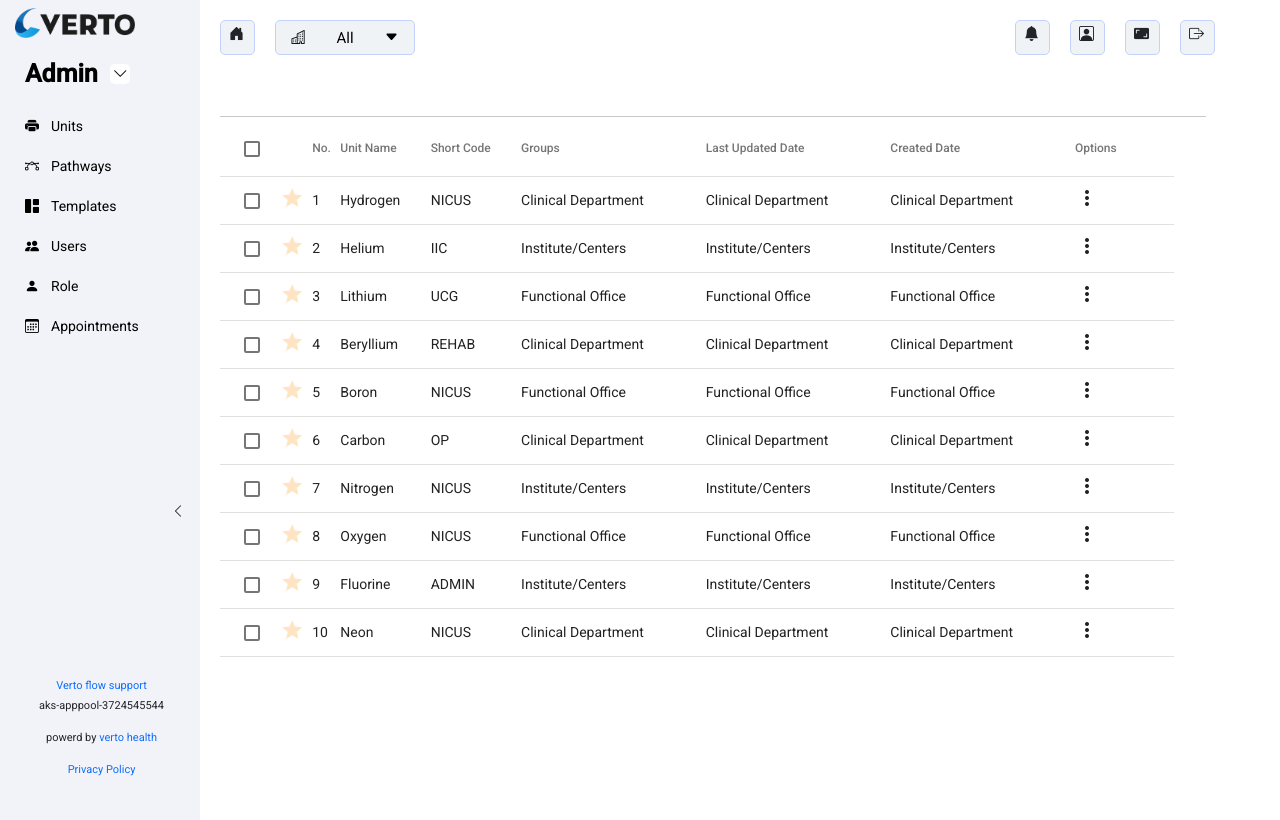
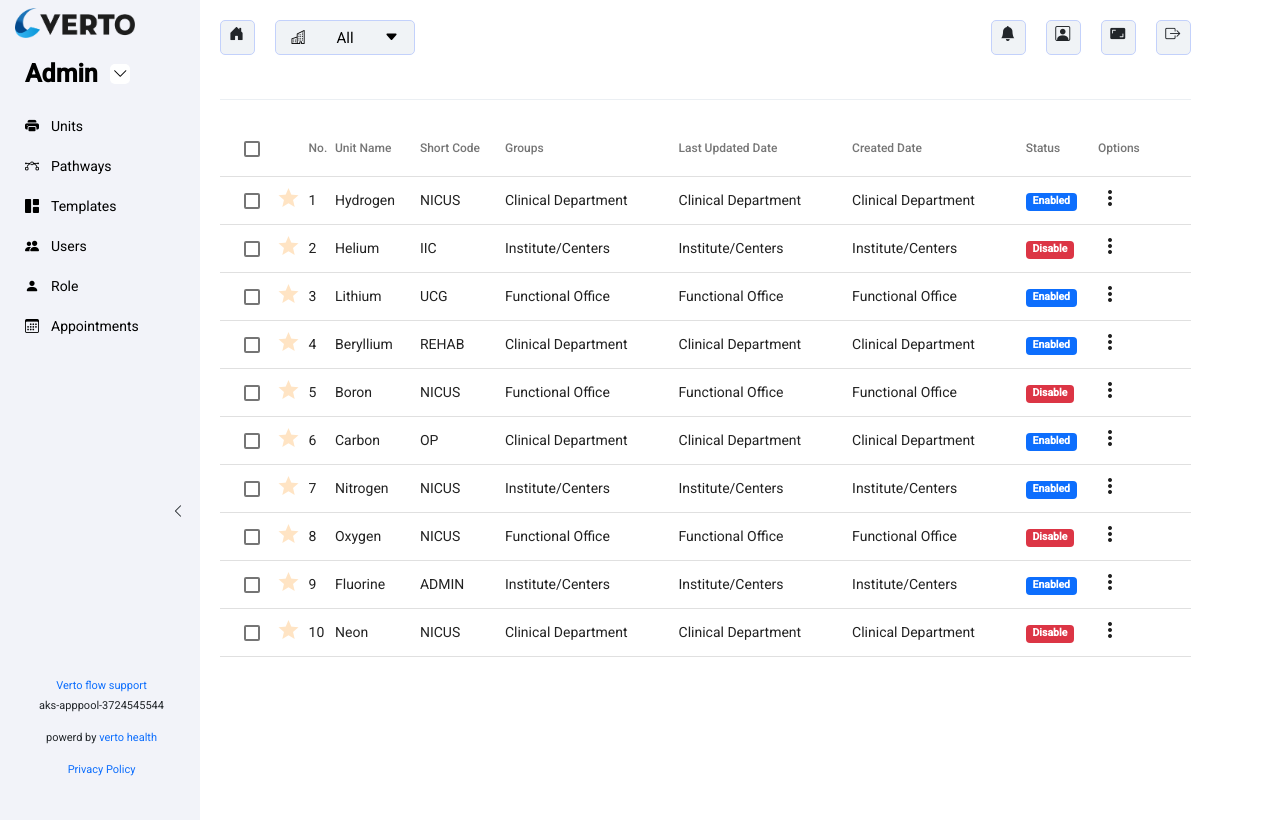
Before and after one commit to md-amir/verto, an Angular app: page /units in a window 1280 px wide. Built offline with nearby package versions, Linux system fonts and the light colour scheme.

Commit message:
table in progress

```diff
--- a/src/app/common-components/navigation/navigation.component.css
+++ b/src/app/common-components/navigation/navigation.component.css
@@ -7,6 +7,8 @@ hr {
     height: 100%;
     display: flex;
     justify-content: space-between;
+    border-bottom: 1px solid #aabbcc3d;
+
 }
 
 .header-left,
@@ -15,6 +17,10 @@ hr {
     flex: 0.5;
     display: flex;
     gap: 20px;
+}
+
+.header-right{
+    justify-content:flex-end;
 }
 
 .home {
--- a/src/app/common-components/navigation/navigation.component.html
+++ b/src/app/common-components/navigation/navigation.component.html
@@ -25,4 +25,3 @@
         </div>
     </div>
 </header>
-<hr>
--- a/src/app/common-components/template/template.component.css
+++ b/src/app/common-components/template/template.component.css
@@ -1,7 +1,8 @@
     .verto-body {
         display: grid;
-        grid-template-areas: 'menu header header header header header' 'menu main main main main main';
-        grid-template-columns: 200px auto auto auto auto;
+        grid-template-areas: 'menu header header header header header rightgap'
+                             'menu main main main main main rightgap';
+        grid-template-columns: 200px auto auto auto auto 30px;
         grid-template-rows: 100px calc(100vh - 100px);
         height: 100vh;
         gap: 20px;
@@ -9,8 +10,9 @@
 
     .verto-body-narrow {
         display: grid;
-        grid-template-areas: 'menu header header header header header' 'menu main main main main main';
-        grid-template-columns: 50px auto auto auto auto;
+        grid-template-areas: 'menu header header header header header rightgap'
+                             'menu main main main main main rightgap';
+        grid-template-columns: 50px auto auto auto auto 30px;
         grid-template-rows: 80px calc(100vh - 80px);
         height: 100vh;
         gap: 20px;
--- a/src/app/common-components/template/template.component.html
+++ b/src/app/common-components/template/template.component.html
@@ -8,4 +8,5 @@
     <div class="verto-content">
         <ng-content> </ng-content>
     </div>
+    <div class="right-gap"></div>
 </div>
--- a/src/app/models/unit.ts
+++ b/src/app/models/unit.ts
@@ -5,4 +5,5 @@ export interface Unit {
     group: string;
     lastUpdatedDate: string;
     createdDate: string;
+    status: boolean;
 }
--- a/src/app/modules/units/all-units/all-units.component.css
+++ b/src/app/modules/units/all-units/all-units.component.css
@@ -1,5 +1,5 @@
 table {
-    width: 90%;
+    width: 100%;
 }
 
 td.mat-column-star {
--- a/src/app/modules/units/all-units/all-units.component.html
+++ b/src/app/modules/units/all-units/all-units.component.html
@@ -56,6 +56,16 @@
         <td mat-cell *matCellDef="let element"> {{element.group}} </td>
     </ng-container>
 
+    <ng-container matColumnDef="status">
+        <th mat-header-cell *matHeaderCellDef> Status </th>
+        <td mat-cell *matCellDef="let element">
+            <span *ngIf="element.status; else elseBlock" class="badge bg-primary">Enabled</span>
+            <ng-template #elseBlock>
+                <span class="badge bg-danger">Disable</span>
+            </ng-template>
+        </td>
+    </ng-container>
+
     <ng-container matColumnDef="option">
         <th mat-header-cell *matHeaderCellDef>Options</th>
         <td mat-cell *matCellDef="let element">
--- a/src/app/modules/units/all-units/all-units.component.ts
+++ b/src/app/modules/units/all-units/all-units.component.ts
@@ -9,7 +9,7 @@ import { Unit } from 'src/app/models/unit';
   styleUrls: ['./all-units.component.css']
 })
 export class AllUnitsComponent implements OnInit {
-  displayedColumns: string[] = ['select', 'star', 'id', 'name', 'shortCode', 'group', 'lastUpdatedDate', 'createdDate', 'option'];
+  displayedColumns: string[] = ['select', 'star', 'id', 'name', 'shortCode', 'group', 'lastUpdatedDate', 'createdDate', 'status', 'option'];
   dataSource = new MatTableDataSource<Unit>(ELEMENT_DATA);
   selection = new SelectionModel<Unit>(true, []);
 
@@ -50,14 +50,14 @@ export class AllUnitsComponent implements OnInit {
   }
 }
 const ELEMENT_DATA: Unit[] = [
-  { id: 1, name: 'Hydrogen', shortCode: 'NICUS', group: 'Clinical Department', lastUpdatedDate: "2021-04-22 11:47", createdDate: "2021-04-22 11:47" },
-  { id: 2, name: 'Helium', shortCode: 'IIC', group: 'Institute/Centers', lastUpdatedDate: "2021-04-22 11:47", createdDate: "2021-04-22 11:47" },
-  { id: 3, name: 'Lithium', shortCode: 'UCG', group: 'Functional Office', lastUpdatedDate: "2021-04-22 11:47", createdDate: "2021-04-22 11:47" },
-  { id: 4, name: 'Beryllium', shortCode: 'REHAB', group: 'Clinical Department', lastUpdatedDate: "2021-04-22 11:47", createdDate: "2021-04-22 11:47" },
-  { id: 5, name: 'Boron', shortCode: 'NICUS', group: 'Functional Office', lastUpdatedDate: "2021-04-22 11:47", createdDate: "2021-04-22 11:47" },
-  { id: 6, name: 'Carbon', shortCode: 'OP', group: 'Clinical Department', lastUpdatedDate: "2021-04-22 11:47", createdDate: "2021-04-22 11:47" },
-  { id: 7, name: 'Nitrogen', shortCode: 'NICUS', group: 'Institute/Centers', lastUpdatedDate: "2021-04-22 11:47", createdDate: "2021-04-22 11:47" },
-  { id: 8, name: 'Oxygen', shortCode: 'NICUS', group: 'Functional Office', lastUpdatedDate: "2021-04-22 11:47", createdDate: "2021-04-22 11:47" },
-  { id: 9, name: 'Fluorine', shortCode: 'ADMIN', group: 'Institute/Centers', lastUpdatedDate: "2021-04-22 11:47", createdDate: "2021-04-22 11:47" },
-  { id: 10, name: 'Neon', shortCode: 'NICUS', group: 'Clinical Department', lastUpdatedDate: "2021-04-22 11:47", createdDate: "2021-04-22 11:47" },
+  { id: 1, name: 'Hydrogen', shortCode: 'NICUS', group: 'Clinical Department', lastUpdatedDate: "2021-04-22 11:47", createdDate: "2021-04-22 11:47", status: true },
+  { id: 2, name: 'Helium', shortCode: 'IIC', group: 'Institute/Centers', lastUpdatedDate: "2021-04-22 11:47", createdDate: "2021-04-22 11:47", status: false },
+  { id: 3, name: 'Lithium', shortCode: 'UCG', group: 'Functional Office', lastUpdatedDate: "2021-04-22 11:47", createdDate: "2021-04-22 11:47", status: true },
+  { id: 4, name: 'Beryllium', shortCode: 'REHAB', group: 'Clinical Department', lastUpdatedDate: "2021-04-22 11:47", createdDate: "2021-04-22 11:47", status: true },
+  { id: 5, name: 'Boron', shortCode: 'NICUS', group: 'Functional Office', lastUpdatedDate: "2021-04-22 11:47", createdDate: "2021-04-22 11:47", status: false },
+  { id: 6, name: 'Carbon', shortCode: 'OP', group: 'Clinical Department', lastUpdatedDate: "2021-04-22 11:47", createdDate: "2021-04-22 11:47", status: true },
+  { id: 7, name: 'Nitrogen', shortCode: 'NICUS', group: 'Institute/Centers', lastUpdatedDate: "2021-04-22 11:47", createdDate: "2021-04-22 11:47", status: true },
+  { id: 8, name: 'Oxygen', shortCode: 'NICUS', group: 'Functional Office', lastUpdatedDate: "2021-04-22 11:47", createdDate: "2021-04-22 11:47", status: false },
+  { id: 9, name: 'Fluorine', shortCode: 'ADMIN', group: 'Institute/Centers', lastUpdatedDate: "2021-04-22 11:47", createdDate: "2021-04-22 11:47", status: true },
+  { id: 10, name: 'Neon', shortCode: 'NICUS', group: 'Clinical Department', lastUpdatedDate: "2021-04-22 11:47", createdDate: "2021-04-22 11:47", status: false },
 ];
```
